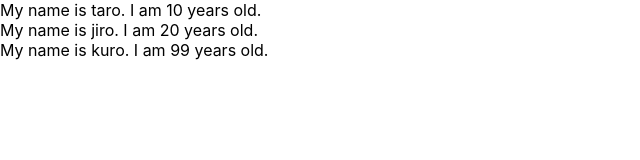
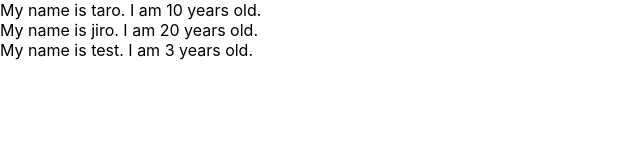
Before and after one commit to Shino2097/react-test, a React (Create React App) app: page / in a window 1280 px wide. Shown: the top 160 px of the page, without its empty margins (0-640 px from the left). Built offline with nearby package versions, Linux system fonts and the light colour scheme.

Commit message:
propsのチェックについて

```diff
--- a/src/App.js
+++ b/src/App.js
@@ -1,4 +1,5 @@
 import React from 'react';
+import PropTypes from 'prop-types';
 
 //関数コンポーネント
 const App = () => {
@@ -6,7 +7,7 @@ const App = () => {
   const profiles = [
     {name: "taro", age: 10},
     {name: "jiro", age: 20},
-    {name: "kuro"}
+    {name: "test", age:3}
 
   ]
 
@@ -27,8 +28,9 @@ const User = (props) => {
   return <div>My name is {props.name}. I am {props.age} years old.</div>
 }
 
-User.defaultProps = {
-  age: 99
+//propsについて型チェック
+User.propTypes = {
+  name: PropTypes.string,
+  age: PropTypes.number.isRequired
 }
-
 export default App;
```
